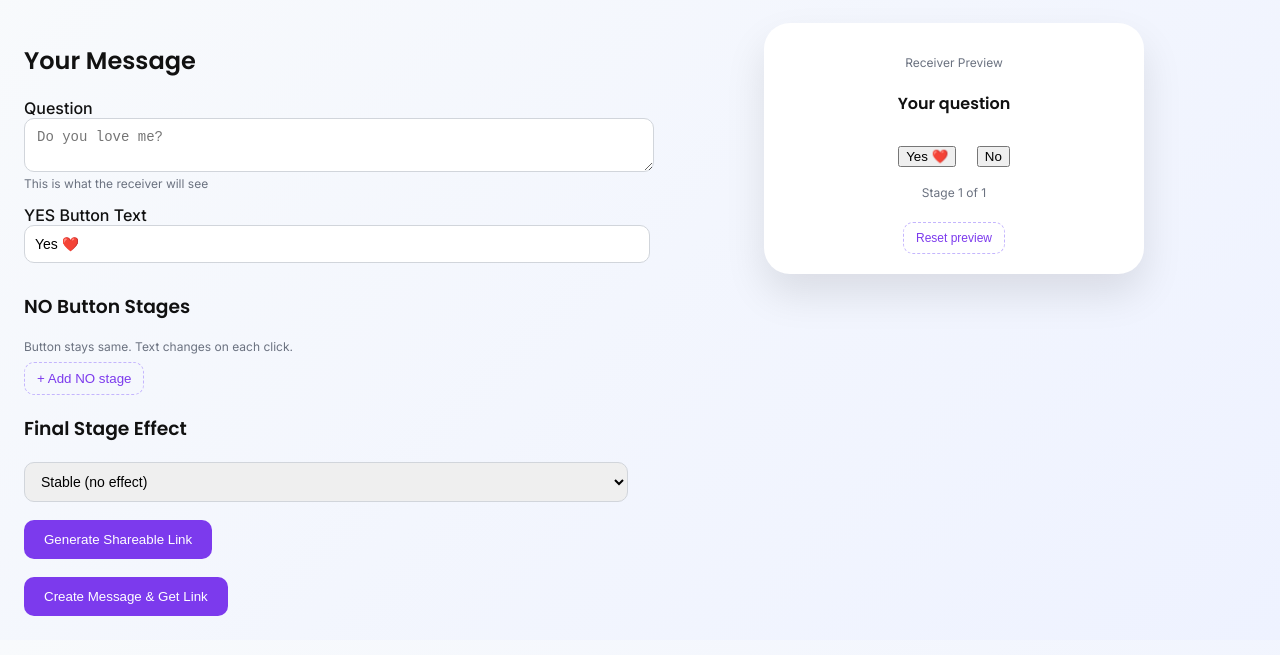
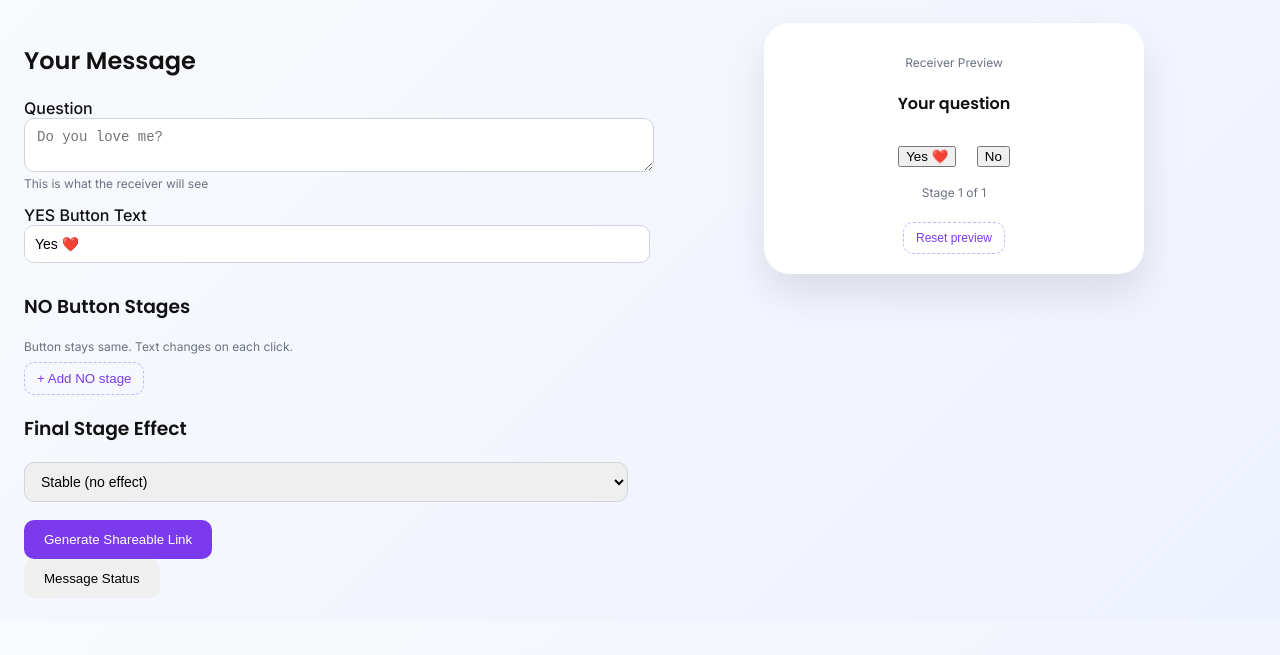
Before and after one commit to devprasun1-prog/stagecraft-frontend, a plain HTML site: page create.html in a window 1280 px wide. Shown: the part 63-718 px from the top of the page. Drawn offline with Linux system fonts and the light colour scheme.

Commit message:
working btn

```diff
--- a/create.html
+++ b/create.html
@@ -62,8 +62,8 @@
     </button>
     <div id="shareLink" class="share-box"></div>
 
-    <button class="btn primary" id="createMessageBtn">
-      Create Message & Get Link
+    <button class="btn secondary" id="openStatusBtn">
+      Message Status
     </button>
     <div id="createStatus" class="small muted"></div>
 
```
